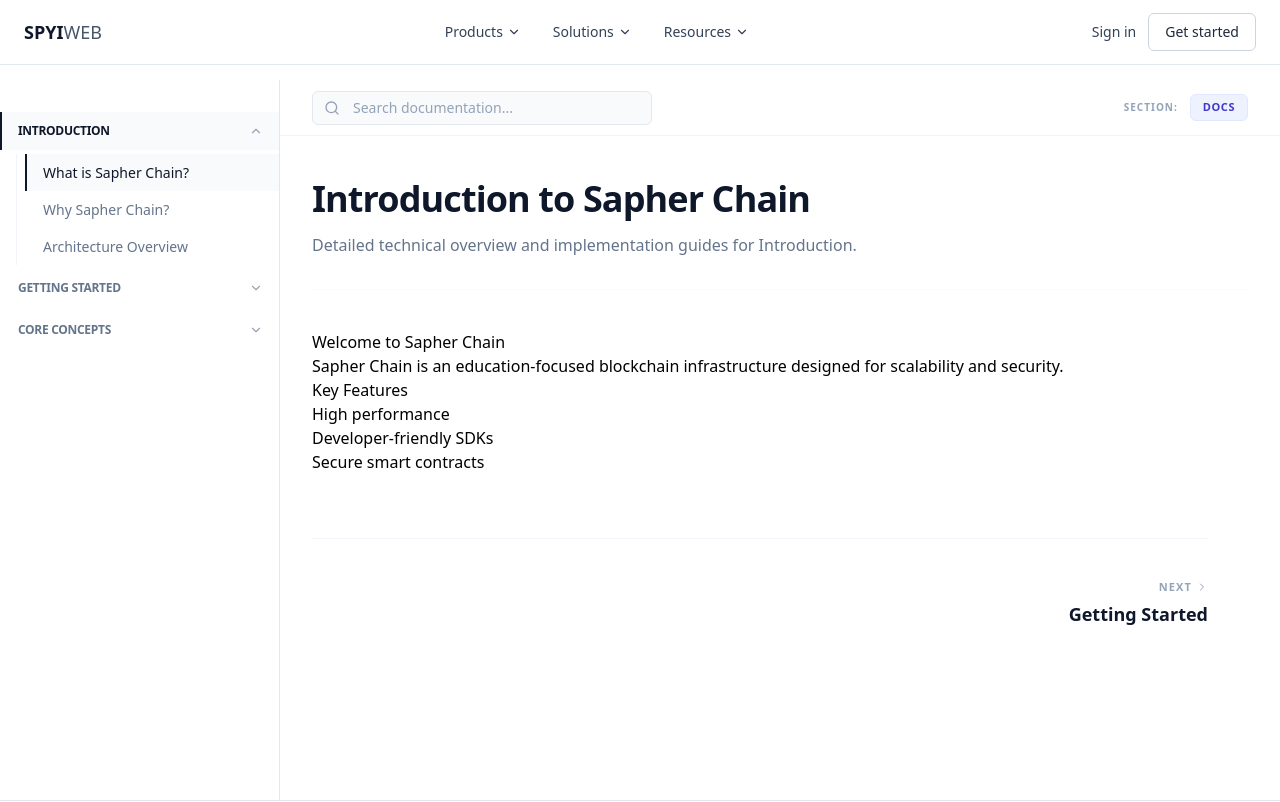
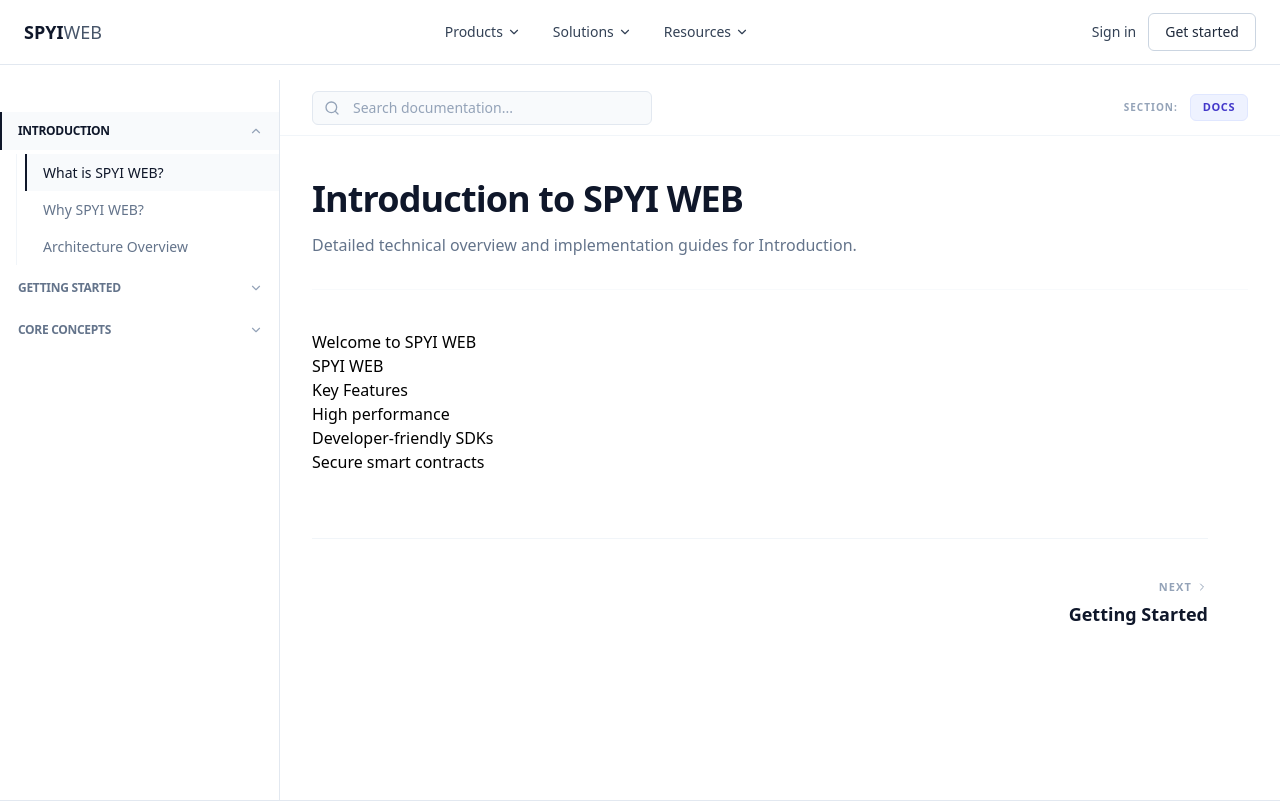
Before and after one commit to imshubhamh/EDUSAAS, a React (Vite) app: page /docs in a window 1280 px wide. Shown: the top 802 px of the page. Built offline with nearby package versions, Linux system fonts and the light colour scheme.

Commit message:
Content Updated

```diff
--- a/src/data/docs.js
+++ b/src/data/docs.js
@@ -6,8 +6,8 @@ export const sidebarData = [
   {
     title: "Introduction",
     children: [
-      { title: "What is Sapher Chain?" },
-      { title: "Why Sapher Chain?" },
+      { title: "What is SPYI WEB?" },
+      { title: "Why SPYI WEB?" },
       { title: "Architecture Overview" },
     ],
   },
--- a/src/data/docsConfig.js
+++ b/src/data/docsConfig.js
@@ -60,16 +60,16 @@ const docsConfig = {
     toc: tocItems,
     pages: getPagesFromSidebar(sidebarData),
     title: "Solana Documentation",
-    subtitle: "Sapher Documentation",
+    subtitle: "SPYI WEB Documentation",
     contentType: "docs",
-    category: "Sapher Chain",
+    category: "SPYI WEB",
   },
   api: {
     sidebar: apiSidebarData,
     toc: tocItems,
     pages: getPagesFromSidebar(apiSidebarData),
     title: "API Reference",
-    subtitle: "Sapher API",
+    subtitle: "SPYI WEB API",
     contentType: "api",
     category: "api",
   },
@@ -78,7 +78,7 @@ const docsConfig = {
     toc: tocItems,
     pages: getPagesFromSidebar(sdkSidebarData),
     title: "SDKs",
-    subtitle: "Sapher SDKs",
+    subtitle: "SPYI WEB SDKs",
     contentType: "sdk",
   },
   cookbook: {
@@ -86,7 +86,7 @@ const docsConfig = {
     toc: tocItems,
     pages: getPagesFromSidebar(cookbookSidebarData),
     title: "Cookbook",
-    subtitle: "Sapher Cookbook",
+    subtitle: "SPYI WEB Cookbook",
     contentType: "cookbook",
   },
   contracts: {
@@ -94,7 +94,7 @@ const docsConfig = {
     toc: tocItems,
     pages: getPagesFromSidebar(contractsSidebarData),
     title: "Contracts",
-    subtitle: "Sapher Contracts",
+    subtitle: "SPYI WEB Contracts",
     contentType: "contracts",
   },
   testnet: {
@@ -102,7 +102,7 @@ const docsConfig = {
     toc: tocItems,
     pages: getPagesFromSidebar(testnetSidebarData),
     title: "Testnet",
-    subtitle: "Sapher Testnet",
+    subtitle: "SPYI WEB Testnet",
     contentType: "testnet",
   },
   websocket: {
@@ -110,7 +110,7 @@ const docsConfig = {
     toc: tocItems,
     pages: getPagesFromSidebar(websocketSidebarData),
     title: "Websocket",
-    subtitle: "Sapher Websocket",
+    subtitle: "SPYI WEB Websocket",
     contentType: "websocket",
   },
   sdk_download: {
@@ -118,7 +118,7 @@ const docsConfig = {
     toc: tocItems,
     pages: getPagesFromSidebar(sdkDownloadSidebarData),
     title: "SDK Downloads",
-    subtitle: "Sapher SDK Downloads",
+    subtitle: "SPYI WEB SDK Downloads",
     contentType: "sdk_download",
   },
   support: {
@@ -126,7 +126,7 @@ const docsConfig = {
     toc: tocItems,
     pages: getPagesFromSidebar(supportSidebarData),
     title: "Get Support",
-    subtitle: "Sapher Support",
+    subtitle: "SPYI WEB Support",
     contentType: "support",
   },
 };
--- a/src/data/dummyDocs.js
+++ b/src/data/dummyDocs.js
@@ -2,13 +2,13 @@ export const dummyDocs = [
   {
     _id: "1",
     slug: "introduction",
-    category: "Sapher Chain",
+    category: "SPYI WEB",
     subject: "Introduction",
-    metaTitle: "Introduction to Sapher Chain",
-    title: "What is Sapher Chain?",
+    metaTitle: "Introduction to SPYI WEB",
+    title: "What is SPYI WEB?",
     content: `
-      <h2>Welcome to Sapher Chain</h2>
-      <p>Sapher Chain is an education-focused blockchain infrastructure designed for scalability and security.</p>
+      <h2>Welcome to SPYI WEB</h2>
+      <p>SPYI WEB</p>
 
       <h3>Key Features</h3>
       <ul>
@@ -21,7 +21,7 @@ export const dummyDocs = [
   {
     _id: "2",
     slug: "getting-started",
-    category: "Sapher Chain",
+    category: "SPYI WEB",
     subject: "Getting Started",
     metaTitle: "Getting Started",
     title: "Getting Started Guide",
@@ -41,13 +41,13 @@ export const dummyDocs = [
     slug: "sdk-installation",
     category: "sdk",
     subject: "SDK Installation",
-    metaTitle: "Install Sapher SDK",
+    metaTitle: "Install SPYI WEB SDK",
     title: "SDK Installation Guide",
     content: `
       <h2>SDK Installation</h2>
-      <p>Install the Sapher SDK using npm or yarn.</p>
+      <p>Install the SPYI WEB SDK using npm or yarn.</p>
 
-      <pre><code>npm install @sapher/sdk</code></pre>
+      <pre><code>npm install @spyweb/sdk</code></pre>
     `
   }
 ];
--- a/src/pages/Documentation.jsx
+++ b/src/pages/Documentation.jsx
@@ -50,7 +50,7 @@ const Documentation = () => {
 
     // Normalize strings for resilient matching
     const normalize = (str) => (str || "").toLowerCase().replace(/\s+/g, "").trim();
-    const targetCategory = (activeConfig?.category || "Sapher Chain");
+    const targetCategory = (activeConfig?.category || "SPYI WEB");
     const normTarget = normalize(targetCategory);
 
     const filteredDocs = docs.filter(doc => {
@@ -58,7 +58,7 @@ const Documentation = () => {
         const normCat = normalize(docCat);
 
         return normCat === normTarget ||
-            (normCat === "documentation" && normTarget === "sapherchain") ||
+            (normCat === "documentation" && normTarget === "spyweb") ||
             docCat.toLowerCase().includes(targetCategory.toLowerCase());
     });
 
```
